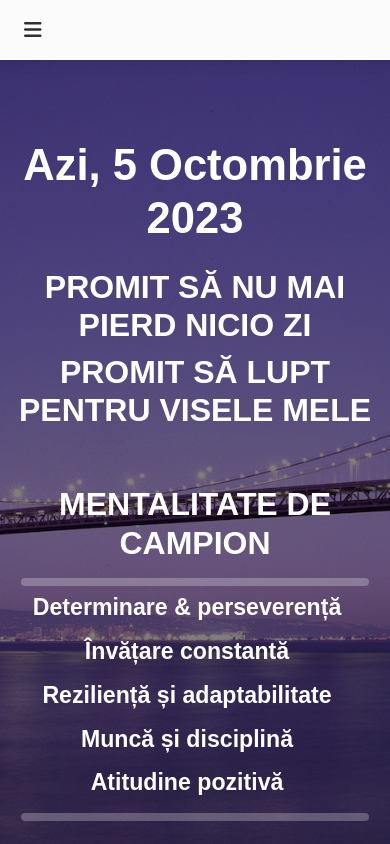
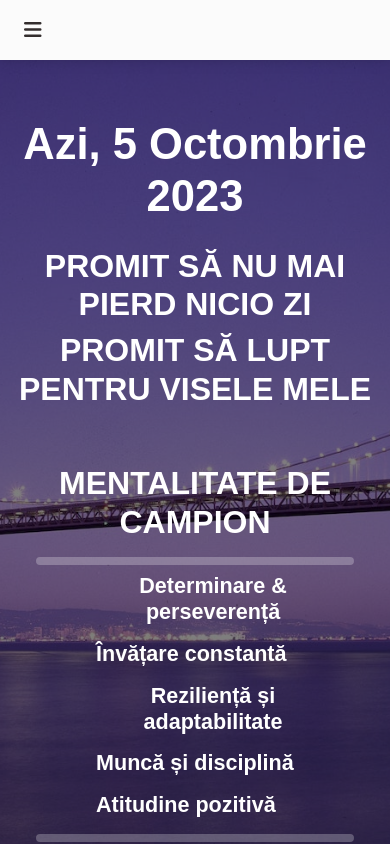
Before and after one commit to catalinbroinas/campion, a website: page index.html in a window 390 px wide. Shown: the top 844 px of the page. Drawn offline with Linux system fonts and the light colour scheme.

Commit message:
Update intro section for fix responsive design

```diff
--- a/index.html
+++ b/index.html
@@ -69,7 +69,7 @@
     </nav>
     <!-- Navbar -->
     <!-- Intro -->
-    <section id="intro" class="bg-image" style="background-image: url('img/bridge.jpg');">
+    <section id="intro" class="bg-image intro" style="background-image: url('img/bridge.jpg');">
       <div class="mask mask-dark d-flex flex-column align-items-center justify-content-center">
         <h1 id="intro-title" class="display-1 sub-title mb-4 mt-5"></h1>
         <div class="row mb-xxl-8 mb-lg-7 mb-5">
@@ -81,25 +81,30 @@
         <div class="row px-5 justify-content-center">
           <h1 class="display-4 title mb-lg-4 mb-3">Mentalitate de campion</h1>
           <hr class="hr-white rounded mb-lg-4 mb-2">
-          <div class="col-auto me-3 mb-lg-4 mb-2 flex-column align-items-center justify-content-center text-center">
-            <i class="fas fa-fire fa-fw intro-icon mb-3"></i>
-            <h3 class="sub-title">Determinare & perseverență</h3>
+          <div
+            class="col-xxl-auto col-lg-4 pe-4 mb-lg-4 mb-2 d-flex flex-lg-column align-items-center justify-lg-content-center text-center">
+            <i class="fas fa-fire fa-fw icon-intro mb-3"></i>
+            <h4 class="sub-title ms-lg-0 ms-5">Determinare & perseverență</h4>
           </div>
-          <div class="col-auto me-3 mb-lg-4 mb-2 flex-column align-items-center justify-content-center text-center">
-            <i class="fas fa-book-open fa-fw intro-icon mb-3"></i>
-            <h3 class="sub-title">Învățare constantă</h3>
+          <div
+            class="col-xxl-auto col-lg-4 pe-4 mb-lg-4 mb-2 d-flex flex-lg-column align-items-center justify-lg-content-center text-center">
+            <i class="fas fa-book-open fa-fw icon-intro mb-3"></i>
+            <h4 class="sub-title ms-lg-0 ms-5">Învățare constantă</h4>
           </div>
-          <div class="col-auto me-3 mb-lg-4 mb-2 flex-column align-items-center justify-content-center text-center">
-            <i class="fas fa-dumbbell fa-fw intro-icon mb-3"></i>
-            <h3 class="sub-title">Reziliență și adaptabilitate</h3>
+          <div
+            class="col-xxl-auto col-lg-4 pe-4 mb-lg-4 mb-2 d-flex flex-lg-column align-items-center justify-lg-content-center text-center">
+            <i class="fas fa-dumbbell fa-fw icon-intro mb-3"></i>
+            <h4 class="sub-title ms-lg-0 ms-5">Reziliență și adaptabilitate</h4>
           </div>
-          <div class="col-auto me-3 mb-lg-4 mb-2 flex-column align-items-center justify-content-center text-center">
-            <i class="fas fa-laptop-code fa-fw intro-icon mb-3"></i>
-            <h3 class="sub-title">Muncă și disciplină</h3>
+          <div
+            class="col-xxl-auto col-lg-4 pe-4 mb-lg-4 mb-2 d-flex flex-lg-column align-items-center justify-lg-content-center text-center">
+            <i class="fas fa-laptop-code fa-fw icon-intro mb-3"></i>
+            <h4 class="sub-title ms-lg-0 ms-5">Muncă și disciplină</h4>
           </div>
-          <div class="col-auto me-3 mb-lg-4 mb-2 flex-column align-items-center justify-content-center text-center">
-            <i class="fas fa-circle-check fa-fw intro-icon mb-3"></i>
-            <h3 class="sub-title">Atitudine pozitivă</h3>
+          <div
+            class="col-xxl-auto col-lg-4 pe-4 mb-lg-4 mb-2 d-flex flex-lg-column align-items-center justify-lg-content-center text-center">
+            <i class="fas fa-circle-check fa-fw icon-intro mb-3"></i>
+            <h4 class="sub-title ms-lg-0 ms-5">Atitudine pozitivă</h4>
           </div>
           <hr class="hr-white rounded">
         </div>
--- a/src/scss/style.scss
+++ b/src/scss/style.scss
@@ -149,9 +149,8 @@ p
 }
 
 // Intro section
-#intro
+.intro
 {
-   height: 100vh;
    .title
    {
       color: $secondary-2;
@@ -174,14 +173,18 @@ p
    {
       color: $secondary-2;
    }
-   .intro-icon
+}
+#intro
+{
+   height: 100vh;
+   .icon-intro
    {
       font-size: 5rem;
    }
    @media screen and (min-width: 1400px)
    {
       height: 100vh;
-      .intro-icon
+      .icon-intro
       {
          font-size: 4.5rem;
       }
@@ -189,28 +192,28 @@ p
    @media screen and (min-width: 1200px) and (max-width: 1399px)
    {
       height: 110vh;
-      .intro-icon
+      .icon-intro
       {
          font-size: 4rem;
       }
    }
    @media screen and (min-width: 992px) and (max-width: 1199px)
    {
-      .intro-icon
+      .icon-intro
       {
          font-size: 3.5rem;
       }
    }
    @media screen and (min-width: 768px) and (max-width: 991px)
    {
-      .intro-icon
+      .icon-intro
       {
          font-size: 3rem;
       }
    }
    @media screen and (min-width: 576px) and (max-width: 767px)
    {
-      .intro-icon
+      .icon-intro
       {
          display: none;
       }
@@ -222,7 +225,7 @@ p
    @media screen and (max-width: 575px)
    {
       height: 110vh;
-      .intro-icon
+      .icon-intro
       {
          display: none;
       }
```
Also changed, not shown: src/scss/style.css, 1 other file.
